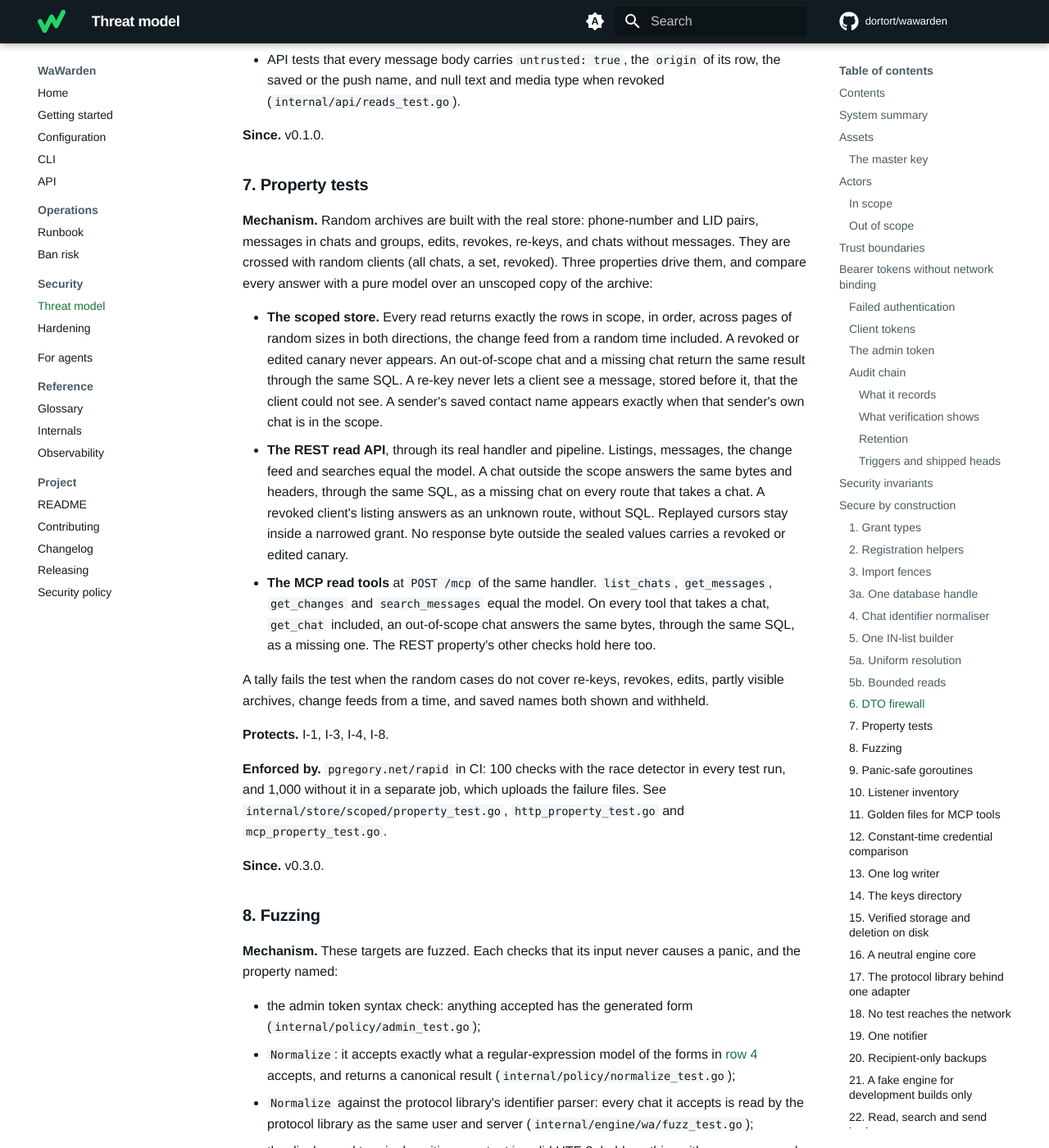
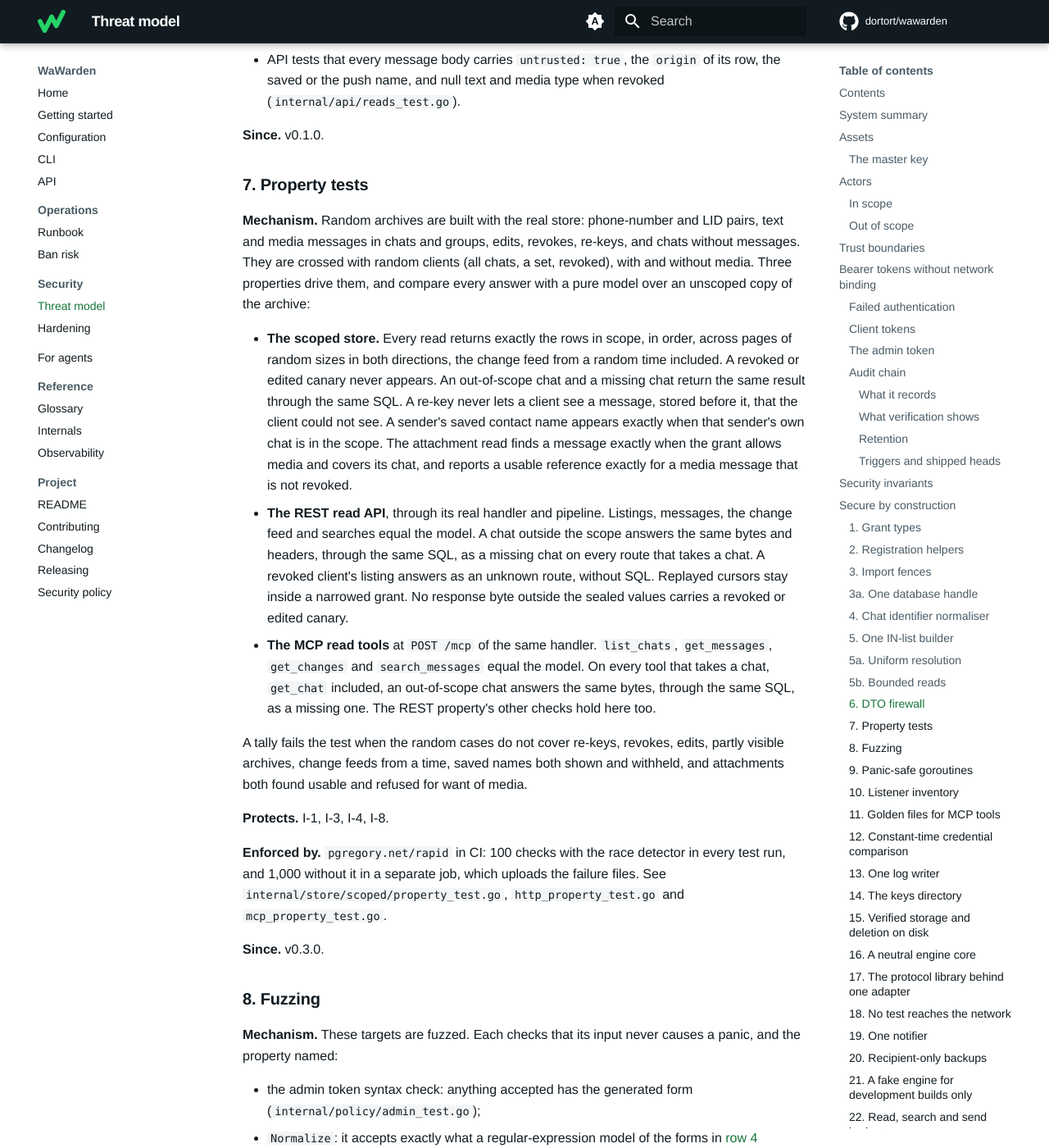
Before and after one commit to dortort/wawarden, an MkDocs documentation site: the page built from docs/threat-model.md, in a window 1280 px wide and 1400 px high, scrolled down 31218 px. Shown: the whole window at 82% size. Built offline with MkDocs 1.6.1 and Material for MkDocs 9.7.7, drawn with Linux system fonts in a browser that asks for light colours; comment, search, counter and statistics services are not loaded.

Commit message:
docs(threat-model): add the attachment read to the property tests row
The scoped store property now builds media messages and media clients
and checks the attachment read against the model, and its tally
requires a usable attachment and a refusal for want of media.

Co-Authored-By: Claude Opus 5.5 <noreply@anthropic.com>
Co-Authored-By: Claude Fable 5.1 <noreply@anthropic.com>

```diff
--- a/docs/threat-model.md
+++ b/docs/threat-model.md
@@ -1286,9 +1286,9 @@ one connection.
 ### 7. Property tests
 
 **Mechanism.** Random archives are built with the real store: phone-number and
-LID pairs, messages in chats and groups, edits, revokes, re-keys, and chats
-without messages. They are crossed with random clients (all chats, a set,
-revoked). Three properties drive them, and compare every answer with a pure
+LID pairs, text and media messages in chats and groups, edits, revokes,
+re-keys, and chats without messages. They are crossed with random clients (all
+chats, a set, revoked), with and without media. Three properties drive them, and compare every answer with a pure
 model over an unscoped copy of the archive:
 
 - **The scoped store.** Every read returns exactly the rows in scope, in
@@ -1297,7 +1297,9 @@ model over an unscoped copy of the archive:
   out-of-scope chat and a missing chat return the same result through the same
   SQL. A re-key never lets a client see a message, stored before it, that the
   client could not see. A sender's saved contact name appears exactly when that
-  sender's own chat is in the scope.
+  sender's own chat is in the scope. The attachment read finds a message
+  exactly when the grant allows media and covers its chat, and reports a
+  usable reference exactly for a media message that is not revoked.
 - **The REST read API**, through its real handler and pipeline. Listings,
   messages, the change feed and searches equal the model. A chat outside the
   scope answers the same bytes and headers, through the same SQL, as a missing
@@ -1312,8 +1314,9 @@ model over an unscoped copy of the archive:
   checks hold here too.
 
 A tally fails the test when the random cases do not cover re-keys, revokes,
-edits, partly visible archives, change feeds from a time, and saved names both
-shown and withheld.
+edits, partly visible archives, change feeds from a time, saved names both
+shown and withheld, and attachments both found usable and refused for want of
+media.
 
 **Protects.** I-1, I-3, I-4, I-8.
 
```
